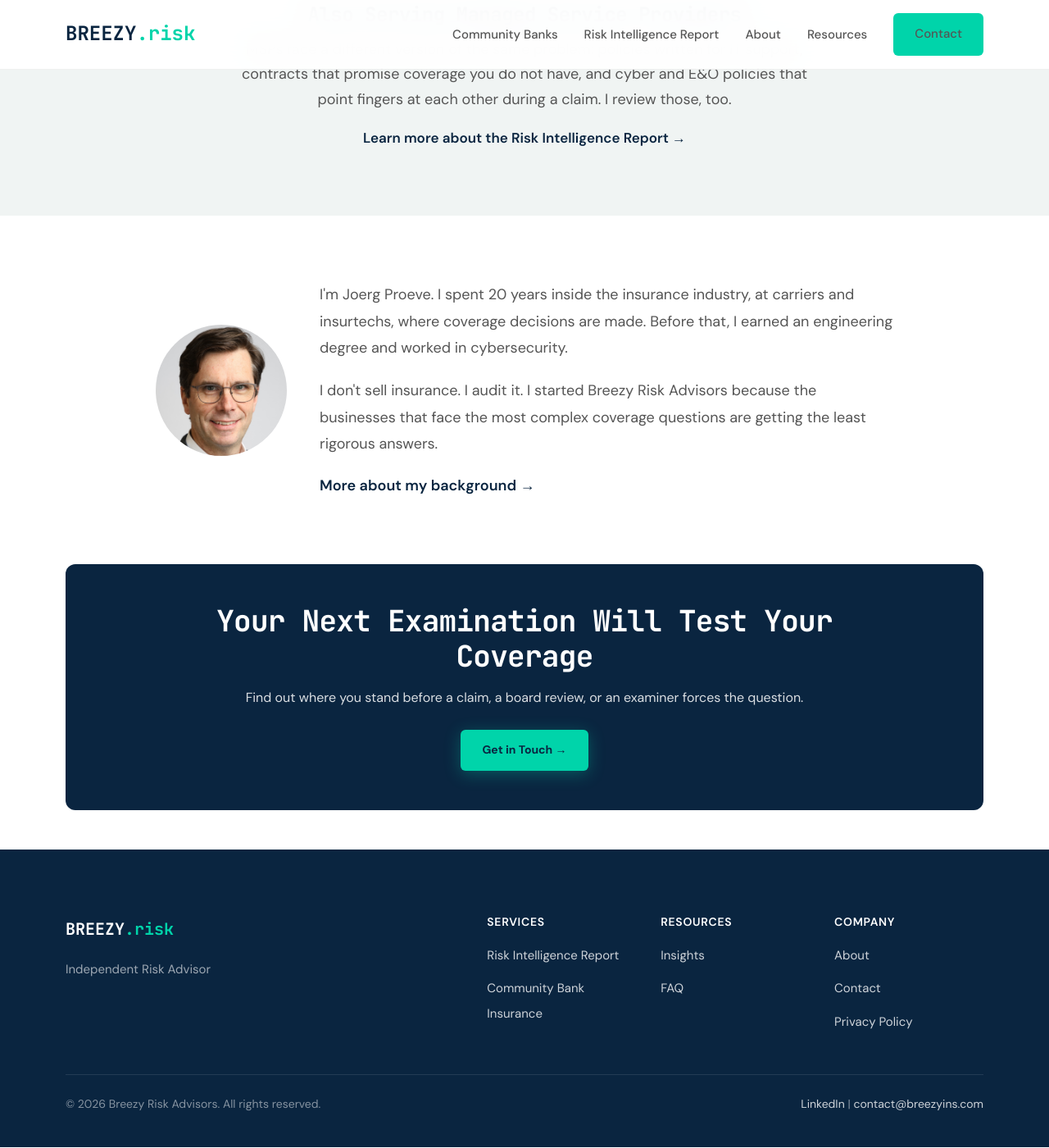
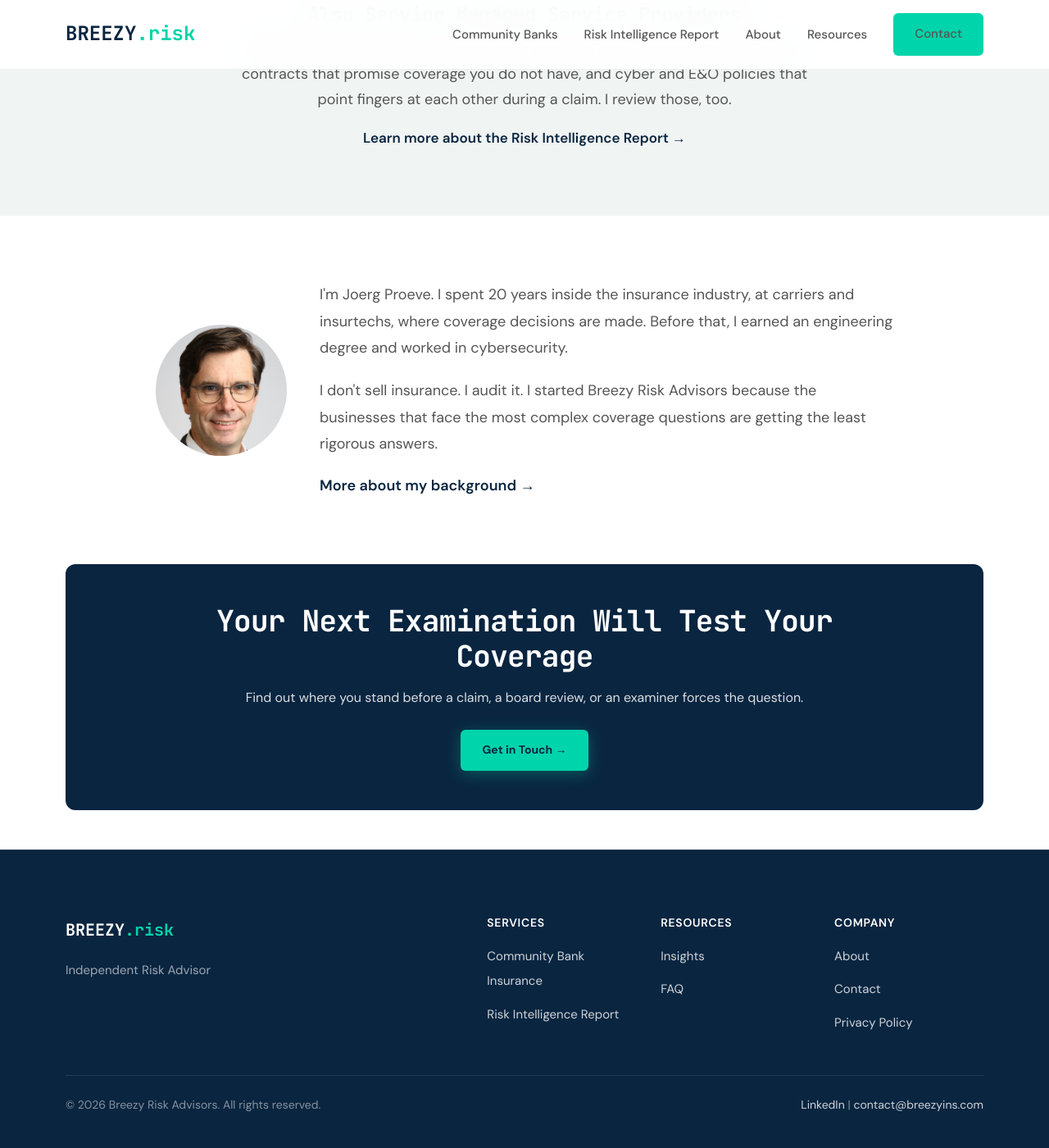
Before and after one commit to joeproe1/breezyins.com, a Jekyll site: the page built from index.html, in a window 1280 px wide and 1400 px high, scrolled down 2060 px. Shown: the whole window at 82% size. Built offline with Jekyll 4.4.1, drawn with Linux system fonts in a browser that asks for light colours.

Commit message:
Footer: reorder Services list and add hairline separator above footer
Co-Authored-By: Claude Opus 4.6 <noreply@anthropic.com>

```diff
--- a/_includes/footer.html
+++ b/_includes/footer.html
@@ -9,8 +9,8 @@
                 <div class="footer-col">
                     <h4>Services</h4>
                     <ul>
+                        <li><a href="{{ '/community-bank-insurance/' | relative_url }}">Community Bank Insurance</a></li>
                         <li><a href="{{ '/risk-intelligence-report/' | relative_url }}">Risk Intelligence Report</a></li>
-                        <li><a href="{{ '/community-bank-insurance/' | relative_url }}">Community Bank Insurance</a></li>
                     </ul>
                 </div>
                 <div class="footer-col">
--- a/_sass/_footer.scss
+++ b/_sass/_footer.scss
@@ -4,6 +4,7 @@
     color: rgba(255, 255, 255, 0.8);
     padding: 80px 0 40px;
     margin-top: 0;
+    border-top: 1px solid rgba(255, 255, 255, 0.12);
 
     a {
         color: rgba(255, 255, 255, 0.8);
```
